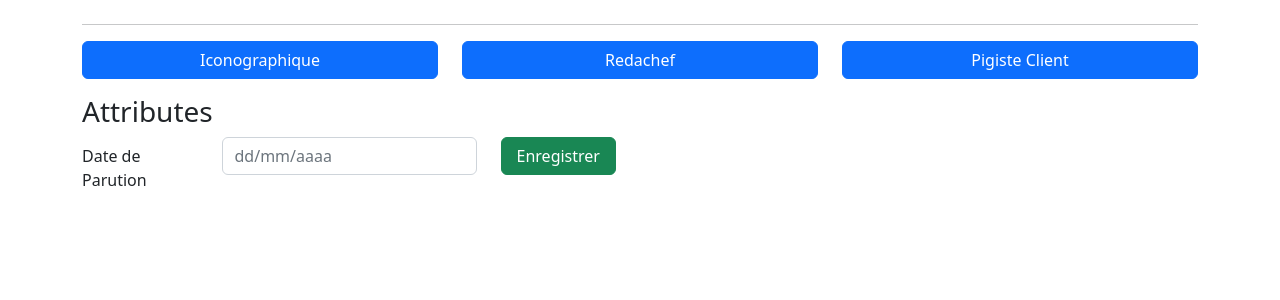
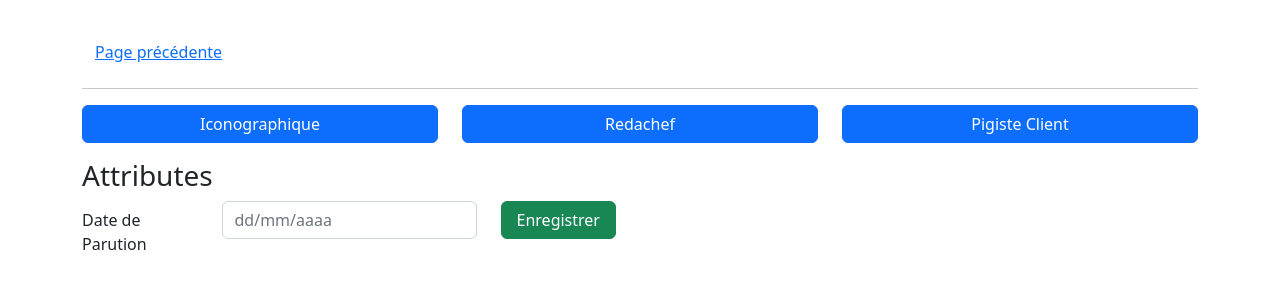
Before and after one commit to Azziden/Ubique, a Symfony app: template templates/choose_magazine_type/index.html.twig in a window 1280 px wide. Shown: the part 56-356 px from the top of the page. Run offline with Twig, Linux system fonts and the light colour scheme; the template is opened without the code that fills it, so the values that code supplies are empty; some libraries are stand-ins or nearby versions.

Commit message:
Page precedent
Signed-off-by: Azziden <azzide.rif@gmail.com>

```diff
--- a/templates/choose_magazine_type/index.html.twig
+++ b/templates/choose_magazine_type/index.html.twig
@@ -6,7 +6,7 @@
 
 {% block body %}
 	<div class="container mt-4 ">
-		<h1>{{ magazine.codeAffaireEnClair }}</h1>
+		<h1>{{ magazine.codeAffaireEnClair }} <button type="button" class="btn btn-link" onclick="history.back()">Page précédente</button></h1>
 		<hr>
 		<div class="row">
 			<div class="col-md-4">
--- a/templates/iconographique/index.html.twig
+++ b/templates/iconographique/index.html.twig
@@ -21,6 +21,7 @@
 			<div class="mb-3 Magazine">
 				<h3>
 					{{magazine.codeAffaireEnClair}}
+					<button type="button" class="btn btn-link" onclick="history.back()">Page précédente</button>
 				</h3>
 			</div>
 			<div class="container" style="position: relative; padding: 0">
--- a/templates/pigiste_client/index.html.twig
+++ b/templates/pigiste_client/index.html.twig
@@ -22,6 +22,7 @@
             <div class="mb-3 Magazine">
                 <h3>
                     {{magazine.codeAffaireEnClair}}
+                    <button type="button" class="btn btn-link" onclick="history.back()">Page précédente</button>
                 </h3>
             </div>
             <div class="col">
--- a/templates/redachef/index.html.twig
+++ b/templates/redachef/index.html.twig
@@ -20,7 +20,8 @@
 
 			<div class="mb-3 Magazine">
 				<h3>
-					{{magazine.codeAffaireEnClair}}
+					</a>{{magazine.codeAffaireEnClair}}
+					<button type="button" class="btn btn-link" onclick="history.back()">Page précédente</button>
 				</h3>
 			</div>
 			<div class="col">
```
